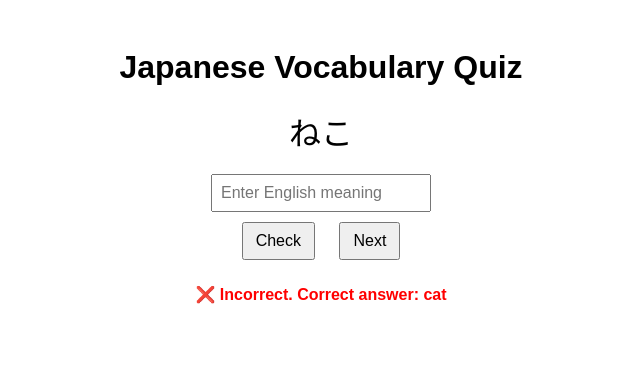
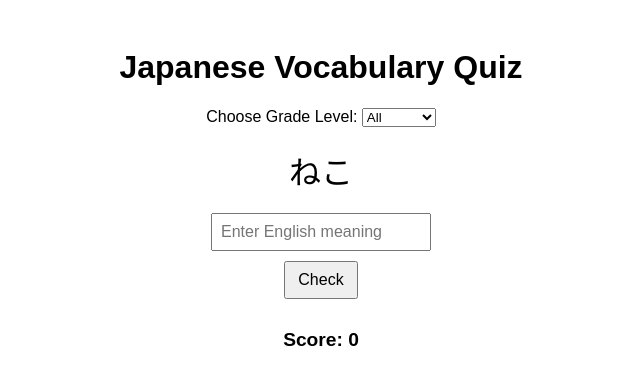
Before and after one commit to Keito1245/JapaneseProject, a plain HTML site: page index.html in a window 1280 px wide. Both pictures are taken after a click on the button "Check". Shown: the whole page, without its empty margins (319-959 px from the left). Drawn offline with Linux system fonts and the light colour scheme.

Commit message:
changes to check answer, score and template for grades

```diff
--- a/index.html
+++ b/index.html
@@ -32,10 +32,31 @@
     #nextBtn {
       display: none;
     }
+    #score {
+      margin-top: 20px;
+      font-size: 1.2rem;
+      font-weight: bold;
+    }
+    #gradeSelect {
+      margin-top: 15px;
+    }
   </style>
 </head>
 <body>
   <h1>Japanese Vocabulary Quiz</h1>
+
+  <!-- Grade selection -->
+  <div id="gradeSelect">
+    <label for="grade">Choose Grade Level:</label>
+    <select id="grade" onchange="setGrade(this.value)">
+      <option value="all">All</option>
+      <option value="n5">JLPT N5</option>
+      <option value="n4">JLPT N4</option>
+      <option value="n3">JLPT N3</option>
+      <!-- add more levels later if needed -->
+    </select>
+  </div>
+
   <div id="question">Loading...</div>
   <input type="text" id="answer" placeholder="Enter English meaning">
   <br>
@@ -43,6 +64,9 @@
   <button id="nextBtn">Next</button>
   <div id="feedback"></div>
 
+  <!-- Score display -->
+  <div id="score">Score: 0</div>
+
   <script src="script.js"></script>
 </body>
 </html>
--- a/script.js
+++ b/script.js
@@ -1,5 +1,8 @@
 let vocabList = [];
 let currentIndex = 0;
+let score = 0;   // keeps track of correct answers
+let grade = "all"; // current grade level (default to all)
+
 
 const nextBtn = document.getElementById('nextBtn');
 const answerInput = document.getElementById('answer');
@@ -34,15 +37,23 @@ function showWord() {
 function checkAnswer() {
   const userAnswer = answerInput.value.trim().toLowerCase();
   const correctAnswer = vocabList[currentIndex].en.trim().toLowerCase();
+  const value = answerInput.value.trim();
+  if (value === ""){
+    return; // do nothing on empty input
+  }
+
 
   if (userAnswer === correctAnswer) {
     feedback.innerText = "✅ Correct!";
     feedback.style.color = "green";
+    score++;
   } else {
     feedback.innerText = `❌ Incorrect. Correct answer: ${vocabList[currentIndex].en}`;
     feedback.style.color = "red";
+    score=0;
   }
 
+  document.getElementById("score").textContent = `Score: ${score}`;
   // Show "Next" button immediately after checking
   nextBtn.style.display = 'inline-block';
 }
```
